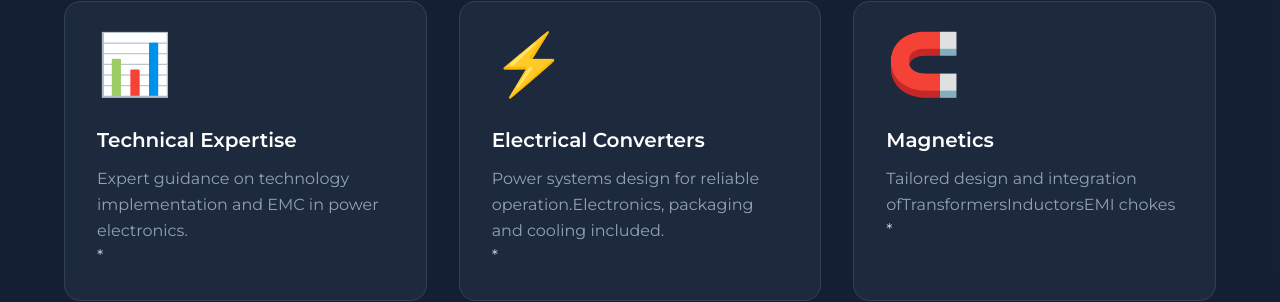
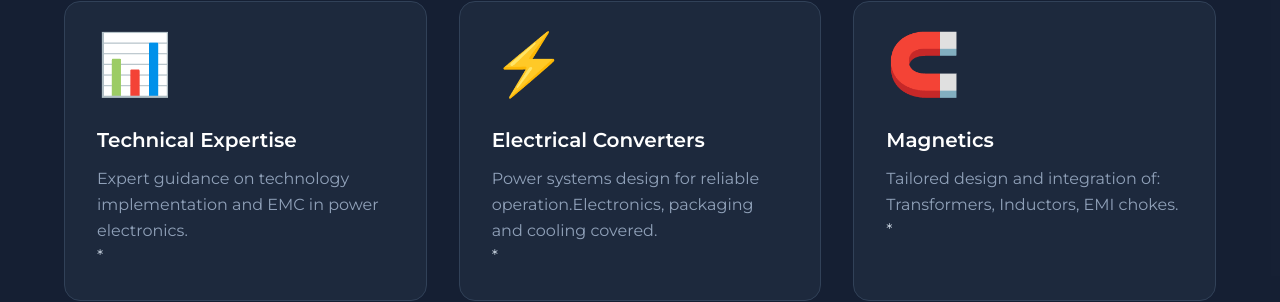
Before and after one commit to drazenbuljovcic/ferrasage, a React (Vite) app: page / in a window 1280 px wide. Shown: the part 995-1297 px from the top of the page. Built offline with nearby package versions, Linux system fonts and the light colour scheme.

Commit message:
Update Expertise.jsx

```diff
--- a/src/components/Expertise.jsx
+++ b/src/components/Expertise.jsx
@@ -14,17 +14,17 @@ const services = [
     title: 'Electrical Converters',
     description:[
       'Power systems design for reliable operation.',
-      'Electronics, packaging and cooling included.',
+      'Electronics, packaging and cooling covered.',
     ]
   },
   {
     icon: '🧲',
     title: 'Magnetics',
     description: [
-      'Tailored design and integration of',
-      'Transformers',
-      'Inductors',
-      'EMI chokes',]
+      'Tailored design and integration of: ',
+      'Transformers, ',
+      'Inductors, ',
+      'EMI chokes.',]
   },
 ];
 
```
